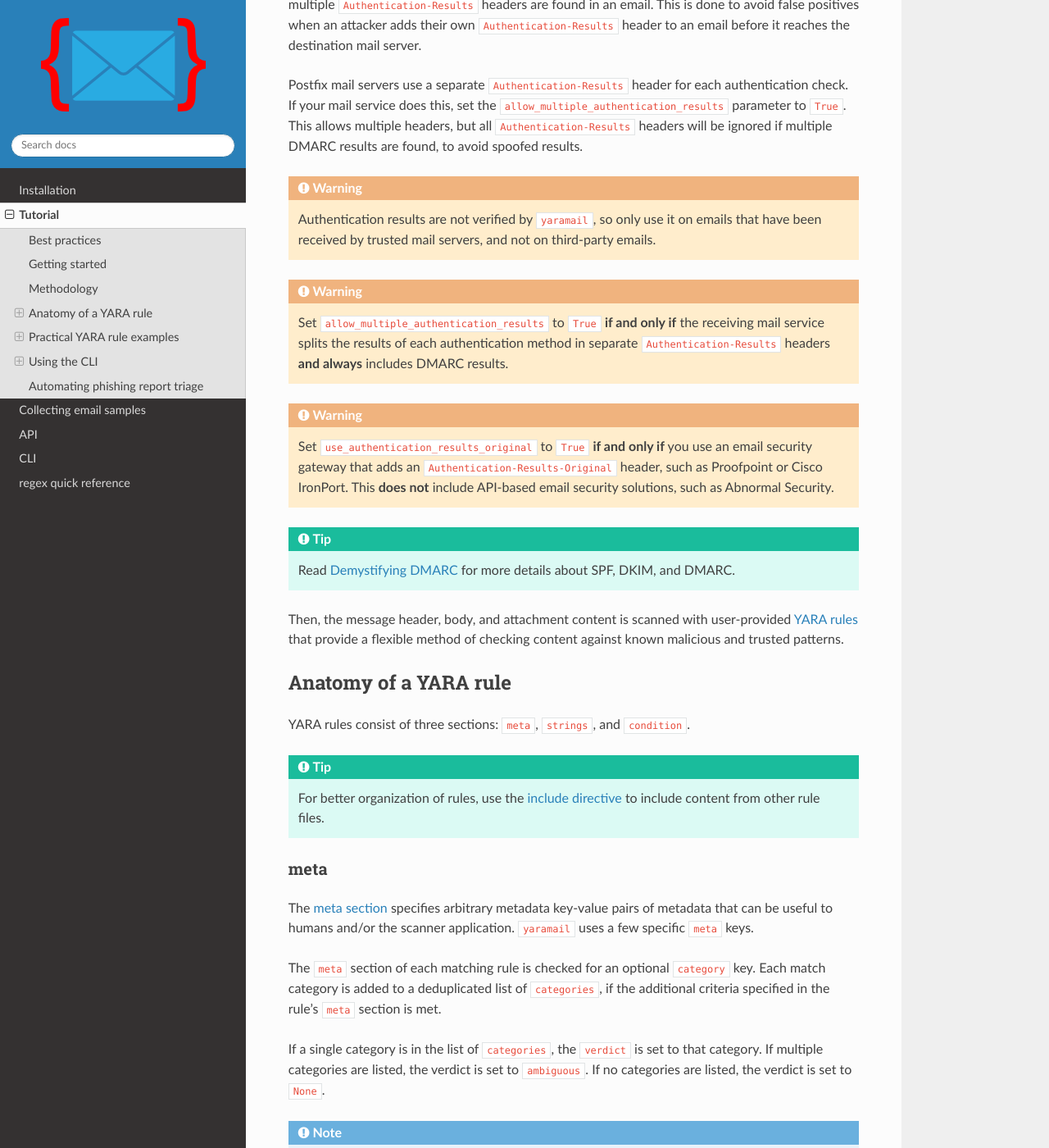
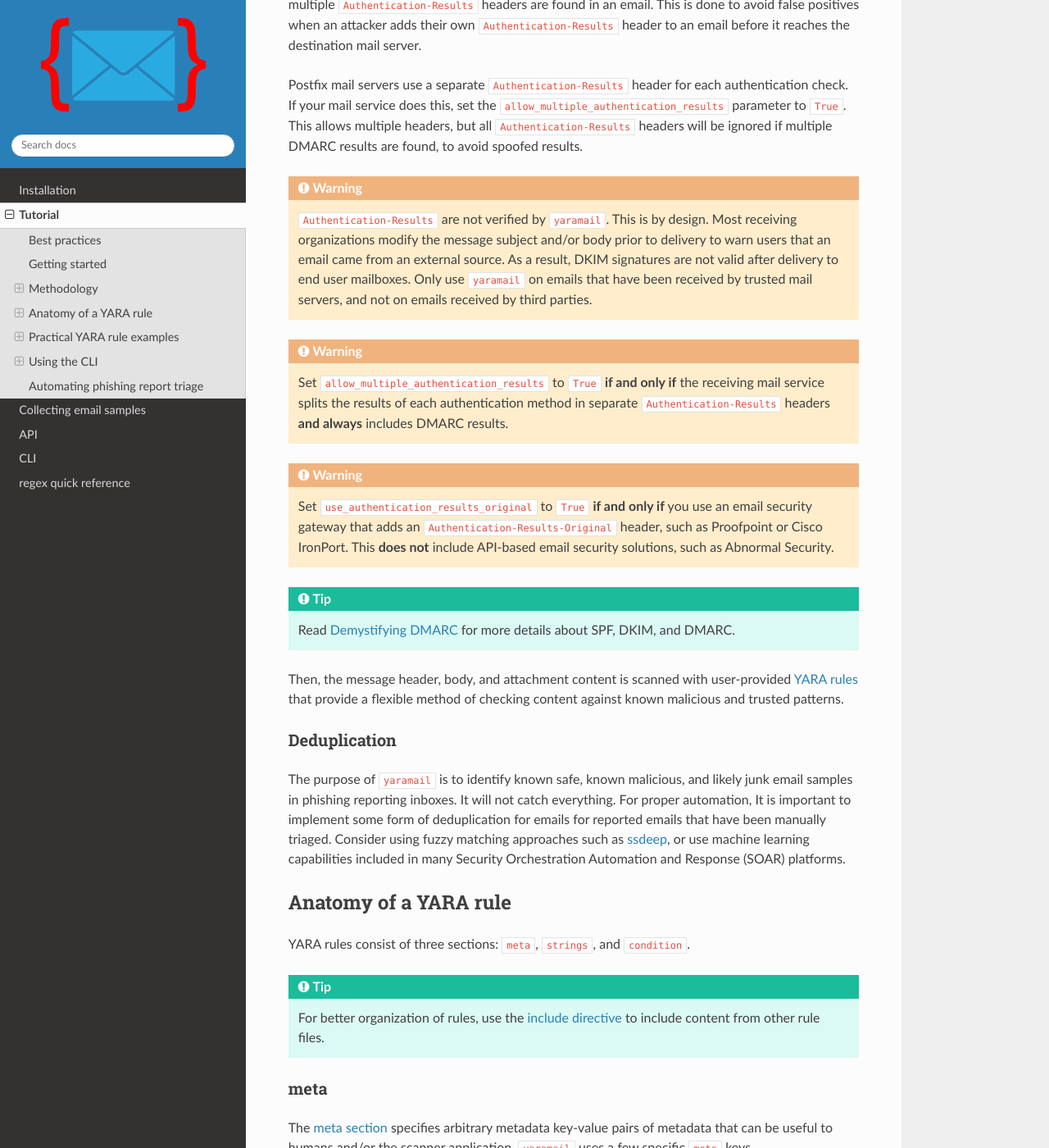
Before and after one commit to seanthegeek/yaramail, a Sphinx documentation site: the page built from docs/source/tutorial.md, in a window 1280 px wide and 1400 px high, scrolled down 1626 px. Shown: the whole window at 82% size. Built offline with Sphinx 7.4.7 and the Read the Docs theme 2.0.0, drawn with Linux system fonts in a browser that asks for light colours; some of the changed text lies outside the part shown.

Commit message:
Update tutorial

```diff
--- a/docs/source/tutorial.md
+++ b/docs/source/tutorial.md
@@ -73,7 +73,7 @@
 `Authentication-Results` header is added by the receiving mail server as a way
 of logging the results of authentication checks that prove that the domain
 in the message `From` header was not spoofed. Most email services — including
-Microsoft 365 and Gmail — use a single `Authentication-Results` header
+Microsoft 365, and Gmail — use a single `Authentication-Results` header
 to log the results of all authentication checks. By default,
 all `Authentication-Results` headers will be ignored if multiple
 `Authentication-Results` headers are found in an email. This is done to avoid
@@ -87,9 +87,12 @@
 be ignored if multiple DMARC results are found, to avoid spoofed results.
 
 :::{warning}
-Authentication results are not verified by `yaramail`, so only use it on
-emails that have been received by trusted mail servers, and not on
-third-party emails.
+`Authentication-Results` are not verified by `yaramail`. This is by design.
+Most receiving organizations modify the message subject and/or body prior to
+delivery to warn users that an email came from an external source. As a
+result, DKIM signatures are not valid after delivery to end user mailboxes.
+Only use `yaramail` on emails that have been received by trusted mail
+servers, and not on emails received by third parties.
 :::
 
 :::{warning}
@@ -115,12 +118,23 @@
 user-provided [YARA rules][yara_rules] that provide a flexible method of
 checking content against known malicious and trusted patterns.
 
+### Deduplication
+
+The purpose of `yaramail` is to identify known safe, known malicious, and
+likely junk email samples in phishing reporting inboxes. It will not catch
+everything. For proper automation, It is important to implement some form of
+deduplication for emails for reported emails that have been manually triaged.
+Consider using fuzzy matching approaches such as [ssdeep][ssdeep], or use
+machine learning capabilities included in many Security Orchestration Automation
+and Response (SOAR) platforms.
+
 ## Anatomy of a YARA rule
 
 YARA rules consist of three sections: `meta`, `strings`, and `condition`.
 
 :::{tip}
-For better organization of rules, use the [include directive][yara_include] to include content from other rule files.
+For better organization of rules, use the [include directive][yara_include] to
+include content from other rule files.
 :::
 
 ### meta
@@ -655,6 +669,7 @@
     continue
   try:
     sample = scan_email(attached_email["payload"])
+    #TODO: Do something to deduplicate manually triaged emails
   except Exception as _e:
     logger.warning(f"Invalid email sample: {_e}")
     report_email["valid_report"] = False
@@ -687,6 +702,7 @@
 
 [DMARC]: https://seanthegeek.net/459/demystifying-dmarc/
 [yara_rules]: https://yara.readthedocs.io/en/stable/writingrules.html
+[ssdeep]: https://pypi.org/project/ssdeep/
 [yara_include]: https://yara.readthedocs.io/en/stable/writingrules.html#including-files
 [yara_meta]: https://yara.readthedocs.io/en/stable/writingrules.html#metadata
 [yara_strings]: https://yara.readthedocs.io/en/stable/writingrules.html#strings
```
